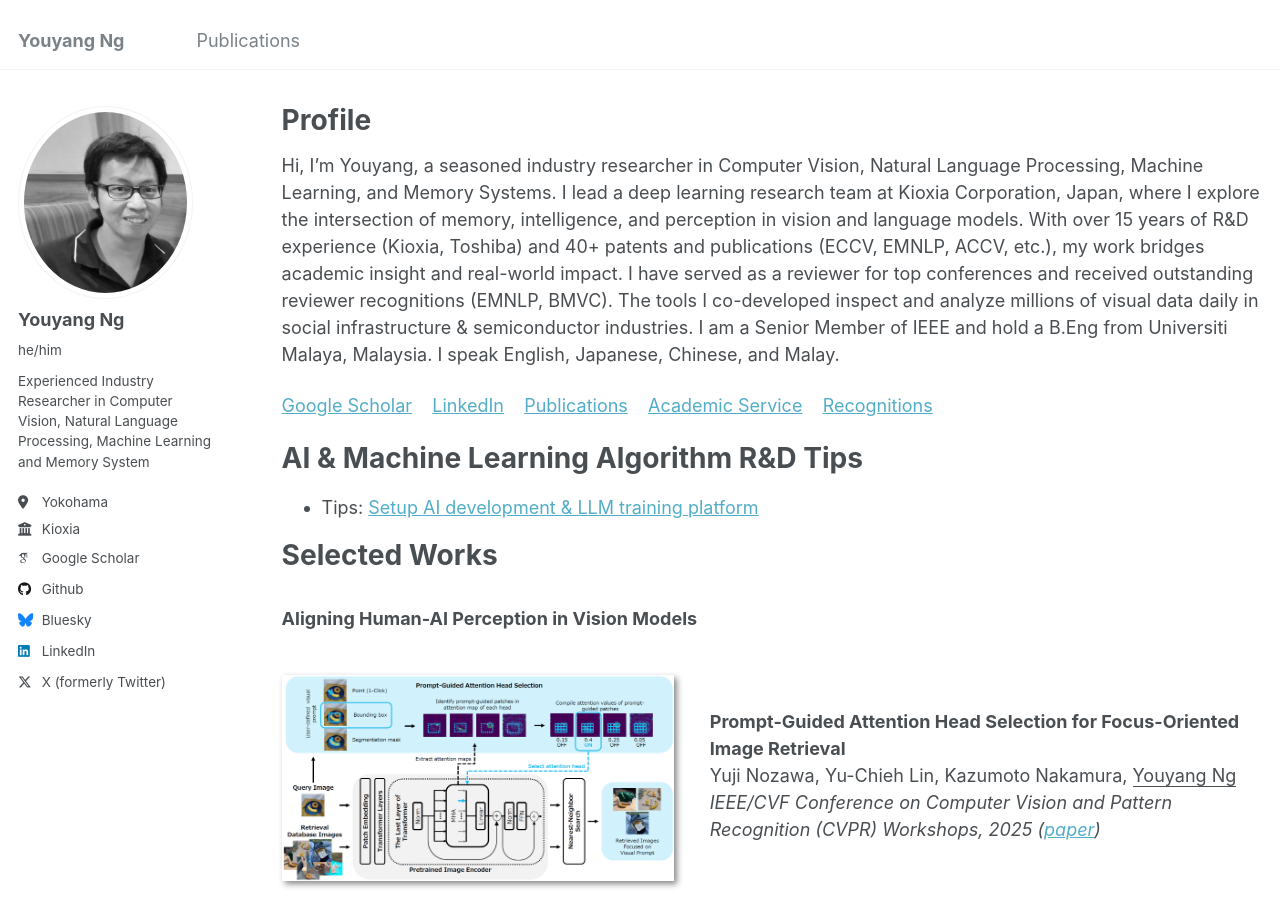
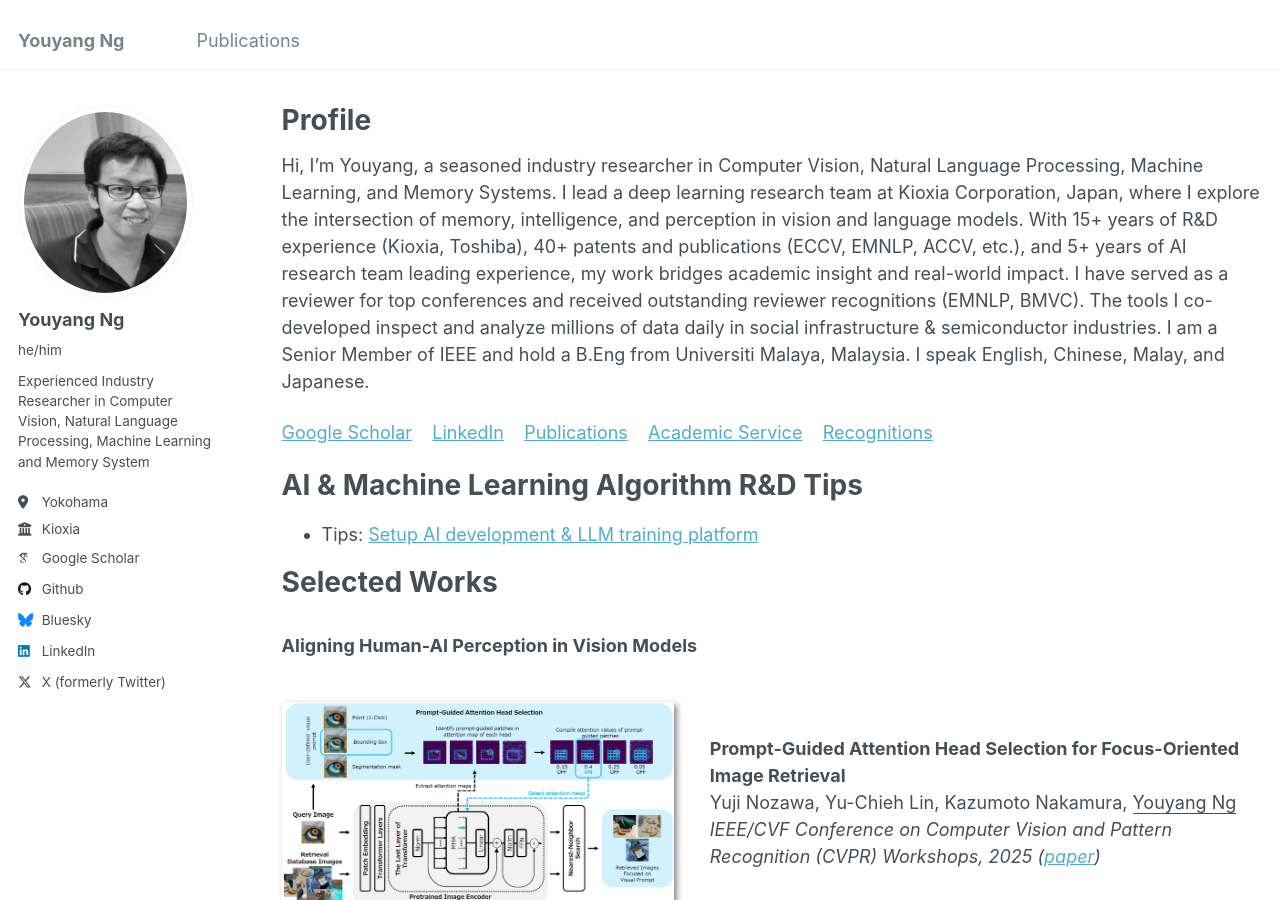
Before and after one commit to yy29/yy29.github.io, a Jekyll site: the page built from _pages/about.md, in a window 1280 px wide and 900 px high. Built offline with Jekyll 4.4.1, drawn with Linux system fonts in a browser that asks for light colours; some web fonts are replaced.

Commit message:
Update about.md

```diff
--- a/_pages/about.md
+++ b/_pages/about.md
@@ -8,7 +8,7 @@ redirect_from:
   - /about.html
 ---
 
-Hi, I’m Youyang, a seasoned industry researcher in Computer Vision, Natural Language Processing, Machine Learning, and Memory Systems. I lead a deep learning research team at Kioxia Corporation, Japan, where I explore the intersection of memory, intelligence, and perception in vision and language models. With over 15 years of R&D experience (Kioxia, Toshiba) and 40+ patents and publications (ECCV, EMNLP, ACCV, etc.), my work bridges academic insight and real-world impact. I have served as a reviewer for top conferences and received outstanding reviewer recognitions (EMNLP, BMVC). The tools I co-developed inspect and analyze millions of visual data daily in social infrastructure & semiconductor industries. I am a Senior Member of IEEE and hold a B.Eng from Universiti Malaya, Malaysia. I speak English, Japanese, Chinese, and Malay.
+Hi, I’m Youyang, a seasoned industry researcher in Computer Vision, Natural Language Processing, Machine Learning, and Memory Systems. I lead a deep learning research team at Kioxia Corporation, Japan, where I explore the intersection of memory, intelligence, and perception in vision and language models. With 15+ years of R&D experience (Kioxia, Toshiba), 40+ patents and publications (ECCV, EMNLP, ACCV, etc.), and 5+ years of AI research team leading experience, my work bridges academic insight and real-world impact. I have served as a reviewer for top conferences and received outstanding reviewer recognitions (EMNLP, BMVC). The tools I co-developed inspect and analyze millions of data daily in social infrastructure & semiconductor industries. I am a Senior Member of IEEE and hold a B.Eng from Universiti Malaya, Malaysia. I speak English, Chinese, Malay, and Japanese.
 
 [Google Scholar](https://scholar.google.com/citations?user=4BGLw_QAAAAJ) &nbsp;&nbsp; [LinkedIn](https://www.linkedin.com/in/youyang-ng-55a10ab9/) &nbsp;&nbsp; [Publications](publications.md) &nbsp;&nbsp; [Academic Service](#service) &nbsp;&nbsp; [Recognitions](#recognitions)
 
```
